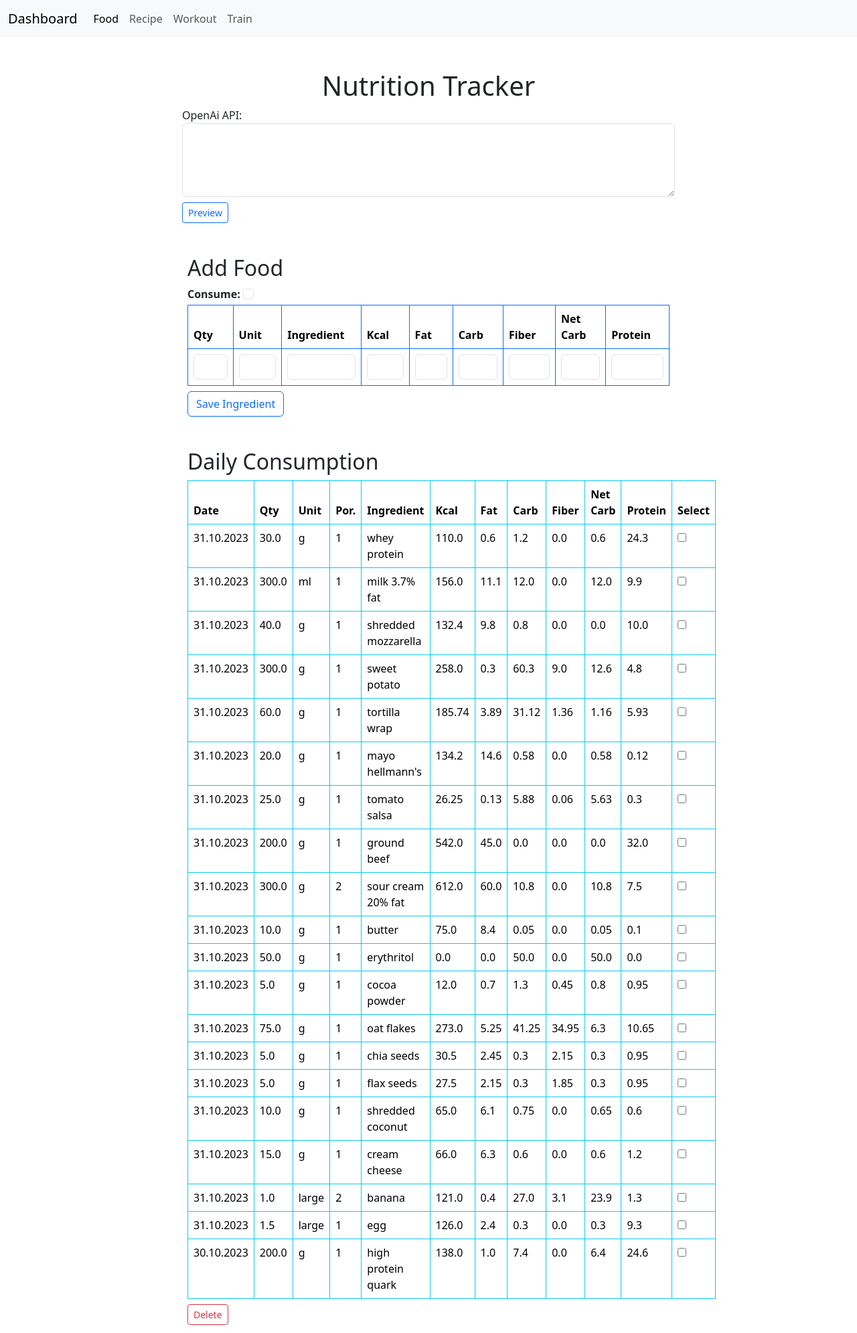
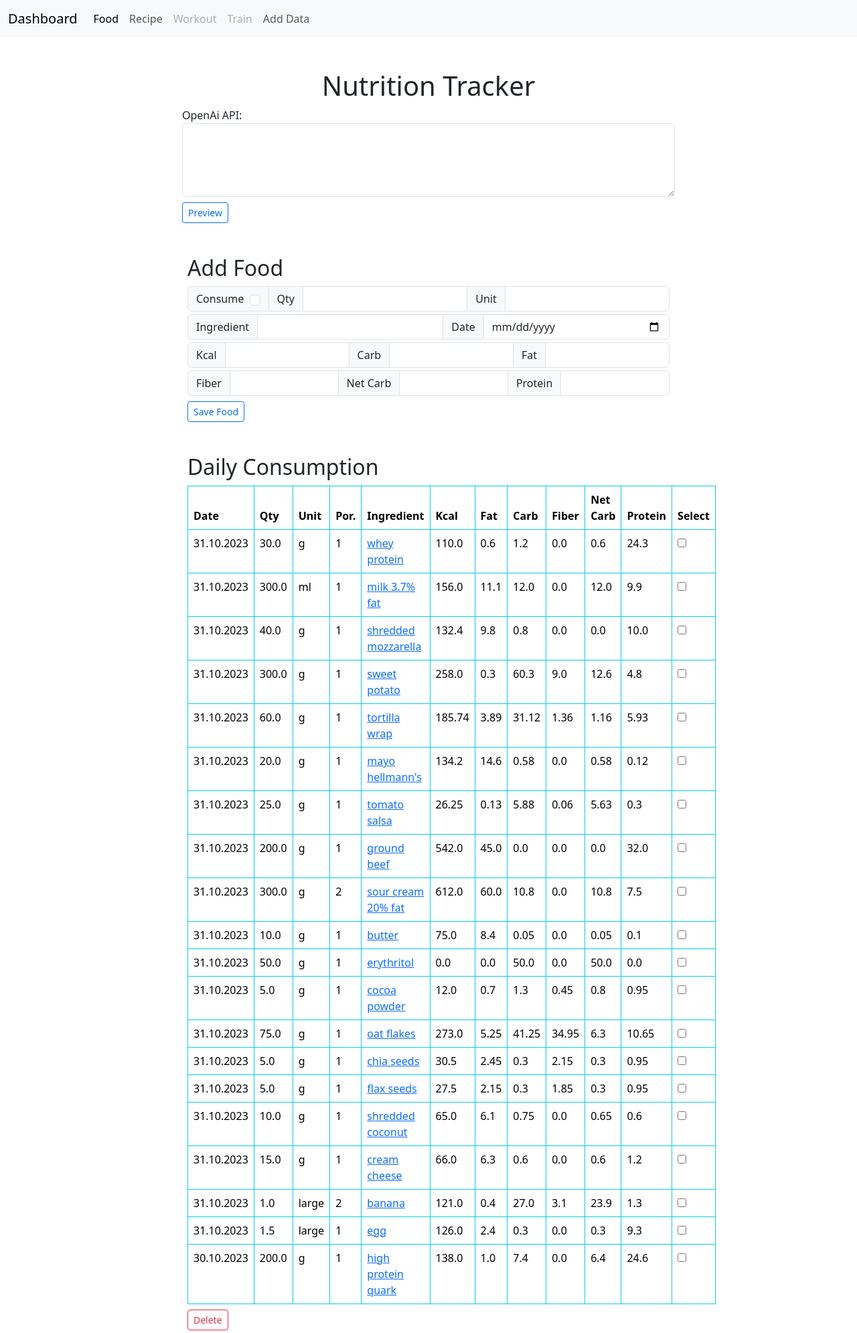
Before and after one commit to plamenyankov/nutrition_tracker, a Flask app: page /food in a window 1280 px wide. Shown: the top 1990 px of the page at 67% size. Run offline with Flask 3, Linux system fonts and the light colour scheme.

Commit message:
finish with octomber list of tasks

```diff
--- a/app.py
+++ b/app.py
@@ -2,27 +2,30 @@ from flask import Flask, render_template, request, jsonify, redirect, url_for, f
 import pandas as pd
 from models.food import FoodDatabase
 from models.foods.food_blueprint import food_blueprint
-
-
+from models.calorie_weight import CalorieWeight
+from datetime import datetime
 app = Flask(__name__)
 app.secret_key = 'secret'  # This is for flash messaging
 app.register_blueprint(food_blueprint)
 food_db = FoodDatabase()
+calorie_weight =CalorieWeight()
 
+def transform_date_format(date_str):
+    # Parse the input date string to a datetime object
+    date_obj = datetime.strptime(date_str, "%Y-%m-%d")
+    # Format the datetime object to the desired string format
+    return date_obj.strftime("%d.%m.%Y")
 
 @app.route('/', methods=["GET", "POST"])
 def home():
-
     consumption = food_db.fetch_all_consumption()
+    calories = calorie_weight.fetch_calories()
+    weights = calorie_weight.fetch_weights()
     if len(consumption) > 0:
         df = pd.DataFrame(consumption)
         df[['protein','carb']] = df[['protein','carb']] * 4
         df['fat'] = df['fat'] * 9
 
-        data = df.to_dict(orient='records')
-        columns = df.columns
-
-        # Create a bar chart
         # Group by date and sum up the necessary columns
         grouped_data = df.groupby('date').agg({
             'protein': 'sum',
@@ -31,15 +34,42 @@ def home():
             'kcal':'sum'
         }).reset_index()
 
-        kcals = grouped_data['kcal'].tolist()
         dates = grouped_data['date'].tolist()
         proteins = grouped_data['protein'].tolist()
         fats = grouped_data['fat'].tolist()
         carbs = grouped_data['carb'].tolist()
+        print(dates)
+        print(fats)
+    if len(calories) > 0:
+        df_calories = pd.DataFrame(calories).reset_index()
+        date_calories = df_calories['date'].to_list()
+        data_calories = df_calories['calories'].to_list()
+
+        df_weight = pd.DataFrame(weights).reset_index()
+        date_weight = df_weight['date'].to_list()
+        data_weight = df_weight['weight'].to_list()
+
+    return render_template('index.html',date_calories=date_calories,data_calories=data_calories, date_weight=date_weight,data_weight=data_weight, dates=dates, kcals=data_calories, proteins=proteins, fats=fats, carbs=carbs)
 
 
+@app.route('/add_data', methods=["GET", "POST"])
+def add_data():
+    date = datetime.now().strftime('%d.%m.%Y')
 
-    return render_template('index.html', data=data, columns=columns, dates=dates, kcals=kcals, proteins=proteins, fats=fats, carbs=carbs)
+    if 'date' in request.form:
+        date = transform_date_format(request.form['date'])
+
+    if 'calories' in request.form:
+        calories = request.form['calories']
+        calorie_weight.add_calorie(date, calories)
+    elif 'weight' in request.form:
+        weight = request.form['weight']
+        calorie_weight.add_weight(date, weight)
+
+
+    calories = calorie_weight.fetch_calories()
+    weights = calorie_weight.fetch_weights()
+    return render_template('add_data.html', calories=calories, weights=weights)
 
 
 
--- /dev/null
+++ b/models/calorie_weight.py
@@ -0,0 +1,50 @@
+import sqlite3
+
+DATABASE_PATH = 'sqlite:///../database.db'
+
+
+class CalorieWeight:
+    def __init__(self):
+        self.conn = sqlite3.connect(DATABASE_PATH, check_same_thread=False)
+
+    def close(self):
+        if self.conn:
+            self.conn.close()
+
+    def add_calorie(self, date, calorie):
+        with self.conn:
+            cursor = self.conn.cursor()
+            cursor.execute('INSERT OR IGNORE INTO calorie_tracking (date, calories) VALUES (?,?)', (date, calorie,))
+
+    def add_weight(self, date, weight):
+        with self.conn:
+            cursor = self.conn.cursor()
+            cursor.execute('INSERT OR IGNORE INTO body_weight_tracking (date, weight) VALUES (?,?)', (date,weight,))
+
+    def fetch_weights(self):
+        with self.conn:
+            cursor = self.conn.cursor()
+            weight = cursor.execute('SELECT * FROM body_weight_tracking ORDER BY date ASC').fetchall()
+
+            weight_data = []
+            for w in weight:
+                weight_data.append({
+                    "date": w[0],
+                    "weight": w[1]
+                })
+
+            return weight_data
+
+    def fetch_calories(self):
+        with self.conn:
+            cursor = self.conn.cursor()
+            calories = cursor.execute('SELECT * FROM calorie_tracking ORDER BY date ASC').fetchall()
+            calories_data = []
+            for c in calories:
+                calories_data.append({
+                    "date": c[0],
+                    "calories": c[1]
+                })
+            print("fetch ", calories_data)
+
+            return calories_data
--- a/templates/food.html
+++ b/templates/food.html
@@ -65,45 +65,52 @@
             <form method="post" action="/handle_food_actions">
 
 
+                <div class="input-group mb-1">
+                    <span class="input-group-text" id="basic-addon0">Consume &nbsp;<input type="checkbox"
+                                                                                           name="consumption"
+                                                                                           class="form-check-input"
+                                                                                           placeholder="Consume"
+                                                                                           aria-describedby="basic-addon0"/></span>
+                    <span class="input-group-text" id="basic-addon1">Qty</span>
+                    <input type="text" class="form-control" name="qty" aria-label="Qty"
+                           aria-describedby="basic-addon1">
+                    <span class="input-group-text" id="basic-addon2">Unit</span>
+                    <input type="text" class="form-control" name="unit" aria-label="Qty"
+                           aria-describedby="basic-addon2">
+                </div>
 
-                <label class="form-check-label" for="consumption"><b>Consume:</b> <input type="checkbox" name="consumption"  class="form-check-input"
-                       placeholder="Consume"/></label>
-                <table class="table table-bordered border-primary mt-1 mb-2">
-                    <thead>
-                    <tr>
+                <div class="input-group mb-1">
+                    <span class="input-group-text" id="basic-addon3">Ingredient</span>
+                    <input type="text" class="form-control" name="ingredient" aria-label="Ingredient"
+                           aria-describedby="basic-addon3">
+                    <span class="input-group-text" id="basic-addon4">Date</span>
+                    <input type="date" class="form-control" name="date" aria-label="Date"
+                           aria-describedby="basic-addon4">
+                </div>
+                <div class="input-group mb-1">
+                    <span class="input-group-text" id="basic-addon5">Kcal</span>
+                    <input type="text" class="form-control" name="kcal" aria-label="Kcal"
+                           aria-describedby="basic-addon5">
+                    <span class="input-group-text" id="basic-addon6">Carb</span>
+                    <input type="text" class="form-control" name="carb" aria-label="Carb"
+                           aria-describedby="basic-addon6">
+                    <span class="input-group-text" id="basic-addon7">Fat</span>
+                    <input type="text" class="form-control" name="fat" aria-label="Fat"
+                           aria-describedby="basic-addon7">
+                </div>
+                <div class="input-group mb-2">
+                    <span class="input-group-text" id="basic-addon8">Fiber</span>
+                    <input type="text" class="form-control" name="fiber" aria-label="Fiber"
+                           aria-describedby="basic-addon8">
+                    <span class="input-group-text" id="basic-addon9">Net Carb</span>
+                    <input type="text" class="form-control" name="net_carb" aria-label="Net Carb"
+                           aria-describedby="basic-addon9">
+                    <span class="input-group-text" id="basic-addon10">Protein</span>
+                    <input type="text" class="form-control" name="protein" aria-label="Protein"
+                           aria-describedby="basic-addon10">
+                </div>
 
-                        <th scope="col">Qty</th>
-                        <th scope="col">Unit</th>
-                        <th scope="col">Ingredient</th>
-                        <th scope="col">Kcal</th>
-                        <th scope="col">Fat</th>
-                        <th scope="col">Carb</th>
-                        <th scope="col">Fiber</th>
-                        <th scope="col">Net Carb</th>
-                        <th scope="col">Protein</th>
-
-                    </tr>
-                    </thead>
-                    <tbody>
-
-                    <tr>
-                        <td> <input type="number" name="qty" class="form-control"/></td>
-                        <td> <input type="text" name="unit" class="form-control"/></td>
-                        <td> <input type="text" name="ingr" class="form-control"/></td>
-                        <td> <input type="text" name="kcal" class="form-control"/></td>
-                        <td> <input type="text" name="fat" class="form-control"/></td>
-                        <td> <input type="text" name="carb" class="form-control"/></td>
-                        <td> <input type="text" name="fiber" class="form-control"/></td>
-                        <td> <input type="text" name="net_carb" class="form-control"/></td>
-                        <td> <input type="text" name="protein" class="form-control"/></td>
-
-                    </tr>
-
-                    </tbody>
-                </table>
-
-
-                <input type="submit" name="action" value="Save Ingredient" class="btn btn-outline-primary">
+                <input type="submit" name="action" value="Save Food" class="btn btn-sm btn-outline-primary">
             </form>
 
         </div>
@@ -136,7 +143,7 @@
                         <td>{{ nutrition.qty }}</td>
                         <td>{{ nutrition.unit }}</td>
                         <td>{{ nutrition.iqp }}</td>
-                        <td>{{ nutrition.ingredient }}</td>
+                        <td><a href="/nutrition/{{nutrition.iq_id}}" >{{ nutrition.ingredient }}</a></td>
                         <td>{{ nutrition.kcal }}</td>
                         <td>{{ nutrition.fat }}</td>
                         <td>{{ nutrition.carb }}</td>
@@ -232,7 +239,7 @@
                     <tr>
                         <td>{{ nutrition.qty }}</td>
                         <td>{{ nutrition.unit }}</td>
-                        <td>{{ nutrition.ingredient }}</td>
+                         <td><a href="/nutrition/{{nutrition.id}}" >{{ nutrition.ingredient }}</a></td>
                         <td>{{ nutrition.kcal }}</td>
                         <td>{{ nutrition.fat }}</td>
                         <td>{{ nutrition.carb }}</td>
--- a/templates/layout.html
+++ b/templates/layout.html
@@ -29,10 +29,13 @@
           <a class="nav-link" href="/recipe">Recipe</a>
         </li>
         <li class="nav-item">
-          <a class="nav-link" href="/workout">Workout</a>
+          <a class="nav-link disabled" href="/workout">Workout</a>
         </li>
         <li class="nav-item">
-          <a class="nav-link" href="train">Train</a>
+          <a class="nav-link disabled" href="train">Train</a>
+        </li>
+          <li class="nav-item">
+          <a class="nav-link" href="/add_data">Add Data</a>
         </li>
       </ul>
     </div>
```
Also changed, not shown: models/food.py (+56 -3 lines), models/foods/food_blueprint.py (+39 -16 lines), templates/add_data.html (added, +115 -0 lines), templates/index.html (+60 -12 lines), templates/nutrition.html (added, +59 -0 lines), database.db, models/nutrition.py (deleted).
